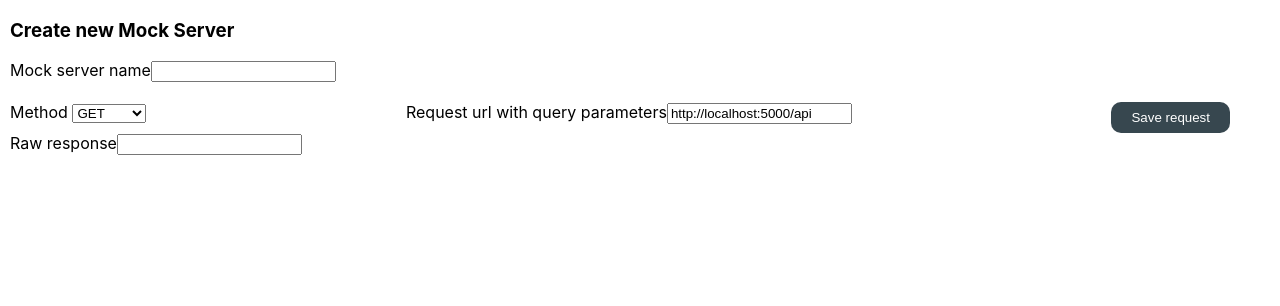
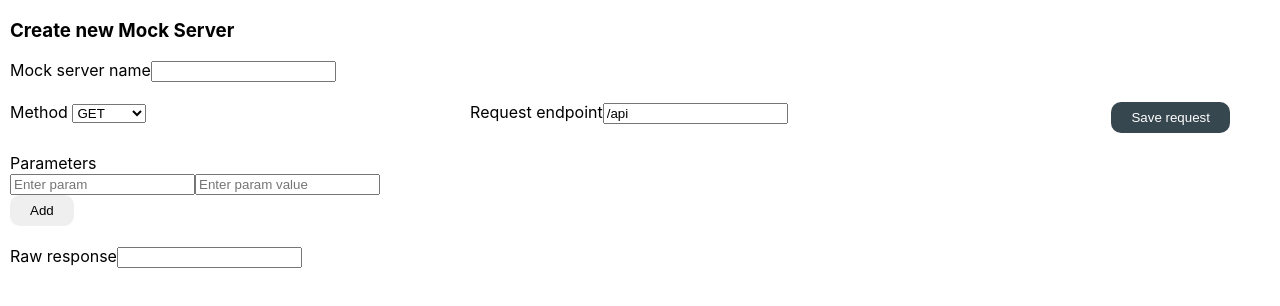
Before and after one commit to adarshbalu/mock-server-react, a React (Create React App) app: page /create in a window 1280 px wide. Shown: the top 306 px of the page. Built offline with nearby package versions, Linux system fonts and the light colour scheme; no server answers.

Commit message:
Add url parameters field in create server page

```diff
--- a/src/components/create/CreateNew.tsx
+++ b/src/components/create/CreateNew.tsx
@@ -14,24 +14,36 @@ interface CreateNewProps {
 
 }
 
+
 const CreateNew: FunctionComponent<CreateNewProps> = () => {
     const [name, setName] = useState("");
     const [method, setMethod] = useState("GET");
-    const [url, setUrl] = useState(`http://localhost:5000/api`);
+    const [endPoint, setEndPoint] = useState(`/api`);
+    const [inputList, setInputList] = useState([{ key: "", value: "" }]);
     let params = {};
     const [res, setRes] = useState("");
+    const history = useHistory();
 
-    const history = useHistory();
-    const splitParams = (): boolean => {
 
-        if (Util.checkForValidURL(url)) {
+    // handle params input change
+    const handleInputChange = (e: any, index: number) => {
+        const { name, value } = e.target;
+        const list: any[] = [...inputList];
+        list[index][name] = value;
+        setInputList(list);
+    };
 
-            params = Util.getParmsFromURL(url);
-            return true;
-        } else {
-            return false;
-        }
-    }
+    // handle click event of the Remove button
+    const handleRemoveClick = (index: number) => {
+        const list = [...inputList];
+        list.splice(index, 1);
+        setInputList(list);
+    };
+
+    // handle click event of the Add button
+    const handleAddClick = () => {
+        setInputList([...inputList, { key: "", value: "" }]);
+    };
 
 
     const pushPath = () => {
@@ -40,7 +52,53 @@ const CreateNew: FunctionComponent<CreateNewProps> = () => {
 
     }
 
+    const handleSubmit = async () => {
 
+        if (name === "" || method === "" || endPoint === "" || res === "") {
+            alert("All fields required");
+
+        }
+        else {
+
+            try {
+                params = {};
+                inputList.forEach((input) => {
+                    params = {
+                        ...params,
+                        [input.key]: input.value
+                    };
+
+                });
+                let requestData: RequestType = {
+                    method: method,
+                    status: 200,
+                    params: params,
+                    response: res,
+
+                };
+                if (Util.checkResponseForJSON(res)) {
+                    requestData = { ...requestData, response: JSON.parse(res) }
+                }
+
+
+                const newRequst = await APIService.post(URL.REQUEST_PATH, requestData) as RequestType;
+                const mockServerData: Mock = {
+                    name: name,
+                    requests: [newRequst.id!]
+
+                };
+
+
+                await APIService.post(URL.MOCK_PATH, mockServerData);
+
+            } catch (e) {
+                console.log(e);
+
+            }
+            pushPath();
+
+        }
+    }
 
     return (
         <>
@@ -98,19 +156,19 @@ const CreateNew: FunctionComponent<CreateNewProps> = () => {
                         </div>
 
 
-                        {/* Input field to add request url */}
+                        {/* Input field to add request endpoint */}
                         <div className="form-item">
                             <label className="label-style" htmlFor="text">
-                                Request url with query parameters
+                                Request endpoint
                             </label>
                             <input
                                 className="input-field"
                                 type="text"
                                 id="url"
                                 required
-                                value={url}
+                                value={endPoint}
                                 onChange={(e) => {
-                                    setUrl(e.target.value);
+                                    setEndPoint(e.target.value);
 
                                 }}
                             />
@@ -118,53 +176,15 @@ const CreateNew: FunctionComponent<CreateNewProps> = () => {
 
                         {/* Buttons */}
                         <div className="button-row">
-                            {/* Button to add next request         */}
+                            {/* Button to Save         */}
                             <div className="form-item">
                                 <button
                                     className="save-button"
                                     onClick={async (e) => {
                                         e.preventDefault();
-
-                                        if (name === "" || method === "" || url === "" || res === "") {
-                                            alert("All fields required");
-
-                                        }
-                                        else {
-                                            if (splitParams()) {
-                                                try {
-                                                let requestData: RequestType = {
-                                                    method: method,
-                                                    status: 200,
-                                                    params: params,
-                                                    response: res,
-
-                                                };
-                                                if (Util.checkResponseForJSON(res)) {
-                                                    requestData = { ...requestData, response: JSON.parse(res) }
-                                                }
+                                        handleSubmit();
 
 
-                                                const newRequst = await APIService.post(URL.REQUEST_PATH, requestData) as RequestType;
-                                                const mockServerData: Mock = {
-                                                    name: name,
-                                                    requests: [newRequst.id!]
-
-                                                };
-
-
-                                                await APIService.post(URL.MOCK_PATH, mockServerData);
-
-                                                } catch (e) {
-                                                    console.log(e);
-
-                                                }
-                                                pushPath();
-                                            }
-
-                                            else {
-                                                alert("Invalid URL");
-                                            }
-                                        }
 
                                     }}
 
@@ -189,6 +209,41 @@ const CreateNew: FunctionComponent<CreateNewProps> = () => {
                             </div>
                         </div>
                     </div>
+                    <br />
+
+                    {/* Input fields for url parameters */}
+                    <label className="label-style" htmlFor="text">
+                        Parameters
+                    </label>
+                    {inputList.map((x, i) => {
+                        return (
+
+                            <div>
+
+                                <input
+                                    name="key"
+                                    placeholder="Enter param"
+                                    value={x.key}
+                                    onChange={e => handleInputChange(e, i)}
+                                />
+                                <input
+                                    name="value"
+                                    placeholder="Enter param value"
+                                    value={x.value}
+                                    onChange={e => handleInputChange(e, i)}
+                                />
+                                <div className="btn-box">
+
+                                    {inputList.length !== 1 && <button
+                                        onClick={() => handleRemoveClick(i)}>Remove</button>}
+
+                                    {inputList.length - 1 === i && <button onClick={handleAddClick}>Add</button>}
+                                </div>
+                            </div>
+                        );
+                    })}
+                    <br />
+                    {/* Input field for Raw response */}
                     <label className="label-style" htmlFor="text">
                         Raw response
                     </label>
@@ -202,6 +257,10 @@ const CreateNew: FunctionComponent<CreateNewProps> = () => {
                             setRes(e.target.value);
                         }}
                     />
+
+
+
+
                 </form>
             </section>
         </>
--- a/src/utils/util.ts
+++ b/src/utils/util.ts
@@ -25,6 +25,5 @@ export default class Util {
         const stringList = url.split("?");
         const urlSearchParams = new URLSearchParams(stringList[1]);
         return (Object.fromEntries(urlSearchParams.entries()));
-
     }
 }
```
